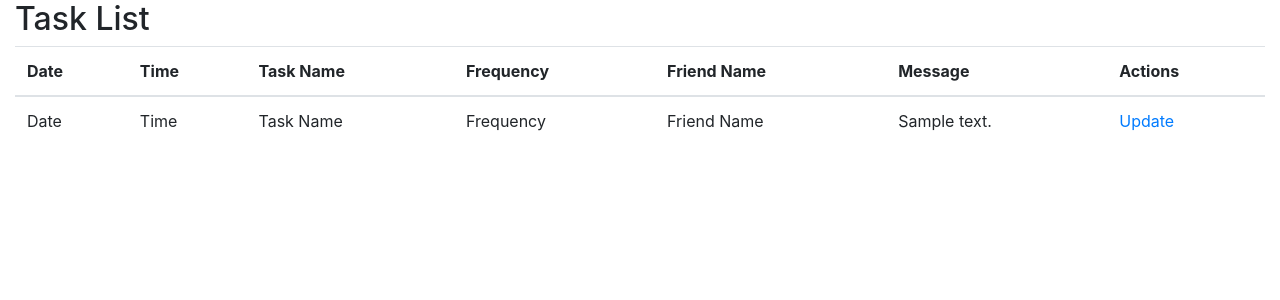
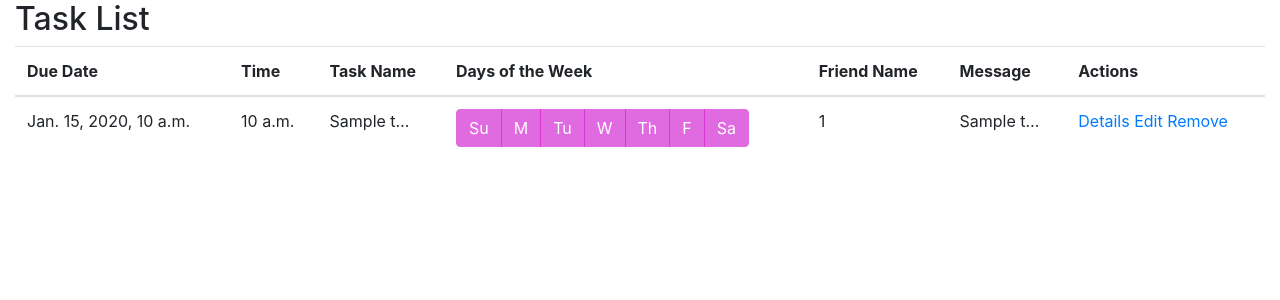
Before and after one commit to HarshiniMangipudi/LAHacks21, a Django app: page /taskList in a window 1280 px wide. Shown: the part 56-356 px from the top of the page. Run offline with Django 3.2, Linux system fonts and the light colour scheme; tables that the repository leaves empty hold one stand-in row (values such as "Sample post").

Commit message:
styled taskList

```diff
--- a/pages/templates/taskList.html
+++ b/pages/templates/taskList.html
@@ -1,12 +1,21 @@
-<!DOCTYPE html>
 {% extends "base.html" %}
-<html lang="en">
-<head>
-    <link rel="stylesheet" href="style.css">
-    <title>{% block title %}LAhacks{% endblock %}</title>
 
-</head>
+{% block title %}Task List{% endblock %}
+
 {% block content %}
+
+<style>
+        .btn-primary-days:disabled {
+                color: #fff;
+                background-color: #d11cd1;
+                border-color: #d11cd1;
+        }
+        .btn-outline-primary-days:disabled {
+                color: #d11cd1;
+                background-color: #ffffff;
+                border-color: #d11cd1;
+        }
+</style>
 <div class="container-fluid">
    <div class="row">
      <div class="col-md-12">
@@ -14,10 +23,10 @@
          <table class="table">
            <thead>
               <tr>
-                <th>Date</th>
+                <th>Due Date</th>
                 <th>Time</th>
                 <th>Task Name</th>
-                <th>Frequency</th>
+                <th>Days of the Week</th>
                 <th>Friend Name</th>
                 <th>Message</th>
                 <th>Actions</th>
@@ -26,13 +35,30 @@
            <tbody>
               {% for task in tasks %}
               <tr>
-                <td>Date</td>
-                <td>Time</td>
-                <td>Task Name</td>
-                <td>Frequency</td>
-                <td>Friend Name</td>
-                <td>{{task.body}}</td>
-                <td><a href="{% url 'taskUpdate' pk=task.pk %}">Update</a></td>
+                <td>{{task.date_due}}</td>
+                <td>{{task.time_of_day}}</td>
+                <td>{{ task.task_name|truncatechars:9 }}</td>
+                <td><!--Weekly Buttons -->
+                        <div class="btn-toolbar" role="toolbar" aria-label="Toolbar with button groups">
+                                <div class="btn-group me-2" role="group">
+                                  <button type="button" class="btn{% if task.Sunday %} btn-primary-days{% else %} btn-outline-primary-days{% endif %}" disabled>Su</button>
+                                  <button type="button" class="btn{% if task.Monday %} btn-primary-days{% else %} btn-outline-primary-days{% endif %}" disabled>M</button>
+                                  <button type="button" class="btn{% if task.Tuesday %} btn-primary-days{% else %} btn-outline-primary-days{% endif %}" disabled>Tu</button>
+                                  <button type="button" class="btn{% if task.Wednesday %} btn-primary-days{% else %} btn-outline-primary-days{% endif %}" disabled>W</button>
+                                  <button type="button" class="btn{% if task.Thursday %} btn-primary-days{% else %} btn-outline-primary-days{% endif %}" disabled>Th</button>
+                                  <button type="button" class="btn{% if task.Friday %} btn-primary-days{% else %} btn-outline-primary-days{% endif %}" disabled>F</button>
+                                  <button type="button" class="btn{% if task.Saturday %} btn-primary-days{% else %} btn-outline-primary-days{% endif %}" disabled>Sa</button>
+                                </div>
+                        </div>
+                </td>
+                <td>{{task.friend_fb_id}}</td>
+                <td>{{task.body|truncatechars:9}}</td>
+                <td><!--Update and Remove buttons-->
+                        <a href="{% url 'taskDescription' pk=request.user.id %}">Details</a>
+                        <a href="{% url 'taskDescription' pk=request.user.id %}">Edit</a>
+                        <a href="{% url 'taskDescription' pk=request.user.id %}">Remove</a>
+                </td>
+
               </tr>
               {% endfor %}
            </tbody>
```
Also changed, not shown: pages/migrations/0010_auto_20210328_0035.py (deleted), pages/migrations/0011_auto_20210328_0044.py (deleted), pages/views.py (line endings or trailing spaces).
